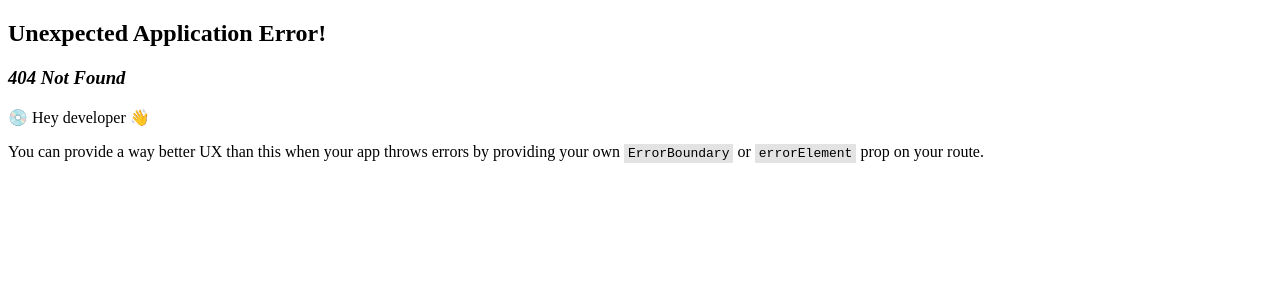
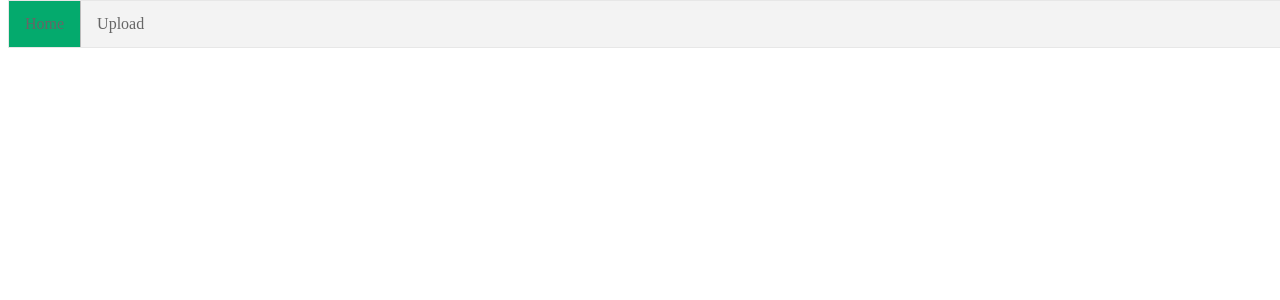
Before and after one commit to agnerbzrao/ReactJs-Nest-Crud-Typescript, a React (Vite) app in the folder react-project/: page / in a window 1280 px wide. Before the commit this address had no page. Shown: the top 300 px of the page. Built offline with nearby package versions, Linux system fonts and the light colour scheme.

Commit message:
Added the navbar

```diff
--- /dev/null
+++ b/react-project/src/components/nav/nav-bar.tsx
@@ -0,0 +1,17 @@
+import { Link, NavLink } from 'react-router-dom';
+import './styles.css';
+function NavBar() {
+  return (
+    <header>
+        <ul className="topnav">
+          <li>
+            <NavLink className={(navData) => navData.isActive ? "active" : "" }to="/">Home</NavLink>
+          </li>
+          <li>
+            <Link to="/upload">Upload</Link>
+          </li>
+        </ul>
+    </header>
+  )
+}
+export default NavBar
--- /dev/null
+++ b/react-project/src/components/nav/styles.css
@@ -0,0 +1,47 @@
+
+header {
+  margin: 0 0 33px 0;
+}
+ul {
+  position: fixed;
+  top: 0;
+  width: 100%;
+}
+
+ul.topnav {
+  list-style-type: none;
+  margin: 0;
+  padding: 0;
+  overflow: hidden;
+  border: 1px solid #e7e7e7;
+  background-color: #f3f3f3;
+}
+
+ul.topnav li {float: left;}
+
+ul.topnav li a {
+  display: block;
+  color: #666;
+  text-align: center;
+  padding: 14px 16px;
+  text-decoration: none;
+}
+
+ul.topnav li a:hover:not(.active) {background-color: #111;}
+
+ul.topnav li a.active {background-color: #04AA6D;}
+
+ul.topnav li.right {float: right;}
+li {
+  border-right: 1px solid #bbb;
+}
+li:last-child {
+  border-right: none;
+}
+@media screen and (max-width: 600px) {
+  header {
+    margin: 0 0 103px 0;
+  }
+  ul.topnav li.right,
+  ul.topnav li {float: none;}
+}
--- a/react-project/src/components/file-upload.tsx
+++ b/react-project/src/components/upload/file-upload.tsx
@@ -1,6 +1,7 @@
 import { Container, Input, Button } from './styles'
 import { ChangeEvent, useState } from 'react'
-import axios from "axios";
+import axios from 'axios'
+import NavBar from '../../components/nav/nav-bar'
 
 function FileToUpload() {
   const [file, setFile] = useState<File>()
@@ -21,19 +22,19 @@ function FileToUpload() {
 
     try {
       setButtonBlock(true)
-      const formData = new FormData();
+      const formData = new FormData()
       formData.append('file', file)
       const response = await axios({
-          url:"http://localhost:3001/",
-          method:"post",
-          headers:{
+        url: 'http://localhost:3001/',
+        method: 'post',
+        headers: {
           'content-type': file.type,
           'content-length': `${file.size}`,
         },
-          data:formData
-      }).then(r => r);
+        data: formData,
+      }).then((r) => r)
 
-      console.log(file);
+      console.log(file)
       console.log(await response)
       setMessageUpload('Upload do arquivo feito com sucesso')
     } catch (error) {
@@ -45,6 +46,8 @@ function FileToUpload() {
   }
 
   return (
+    <>
+      <NavBar />
       <Container>
         {isUpload ? (
           <h2>{messageUpload}</h2>
@@ -62,6 +65,7 @@ function FileToUpload() {
           </>
         )}
       </Container>
+    </>
   )
 }
 
--- a/react-project/src/index.css
+++ /dev/null
@@ -1,69 +0,0 @@
-:root {
-  font-family: Inter, system-ui, Avenir, Helvetica, Arial, sans-serif;
-  line-height: 1.5;
-  font-weight: 400;
-
-  color-scheme: light dark;
-  color: rgba(255, 255, 255, 0.87);
-  background-color: #242424;
-
-  font-synthesis: none;
-  text-rendering: optimizeLegibility;
-  -webkit-font-smoothing: antialiased;
-  -moz-osx-font-smoothing: grayscale;
-  -webkit-text-size-adjust: 100%;
-}
-
-a {
-  font-weight: 500;
-  color: #646cff;
-  text-decoration: inherit;
-}
-a:hover {
-  color: #535bf2;
-}
-
-body {
-  margin: 0;
-  display: flex;
-  place-items: center;
-  min-width: 320px;
-  min-height: 100vh;
-}
-
-h1 {
-  font-size: 3.2em;
-  line-height: 1.1;
-}
-
-button {
-  border-radius: 8px;
-  border: 1px solid transparent;
-  padding: 0.6em 1.2em;
-  font-size: 1em;
-  font-weight: 500;
-  font-family: inherit;
-  background-color: #1a1a1a;
-  cursor: pointer;
-  transition: border-color 0.25s;
-}
-button:hover {
-  border-color: #646cff;
-}
-button:focus,
-button:focus-visible {
-  outline: 4px auto -webkit-focus-ring-color;
-}
-
-@media (prefers-color-scheme: light) {
-  :root {
-    color: #213547;
-    background-color: #ffffff;
-  }
-  a:hover {
-    color: #747bff;
-  }
-  button {
-    background-color: #f9f9f9;
-  }
-}
```
Also changed, not shown: react-project/src/main.tsx (+7 -1 lines), react-project/src/components/upload/styles.ts (renamed from react-project/src/components/styles.ts). Lines whose indentation alone changed are shown as unchanged.
